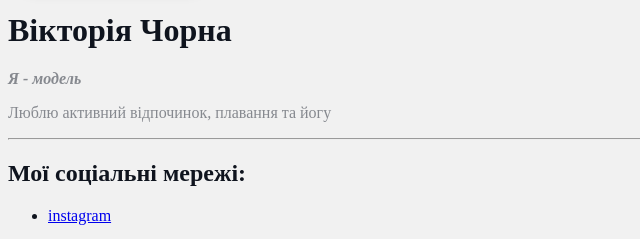
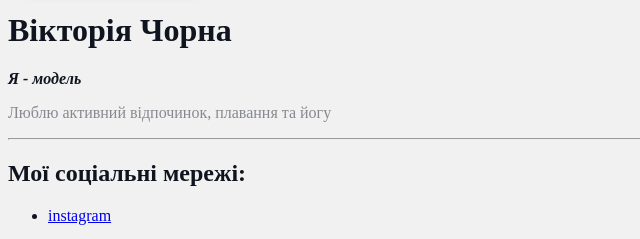
Before and after one commit to viriaa/CV, a plain HTML site: page index.html in a window 1280 px wide. Shown: the part 322-561 px from the top of the page, 0-640 px from the left. Drawn offline with Linux system fonts and the light colour scheme; a web font is replaced by a local one.

```diff
--- a/index.html
+++ b/index.html
@@ -11,7 +11,7 @@
     <div class="info">
       <img src="photo/photo_vicka.jpg" alt="моє фото" class="avatar" />
       <h1>Вікторія Чорна</h1>
-      <p>
+      <p id="black">
         <em><strong>Я - модель</strong> </em>
       </p>
       <p>Люблю активний відпочинок, плавання та йогу</p>
--- a/styles.css
+++ b/styles.css
@@ -13,6 +13,11 @@ body {
   border-radius: 28px;
   box-shadow: 4px 4px 14px rgba(0, 0, 0, 0.25);
 }
+
+#black {
+  color: #0f141e;
+}
+
 .info p {
   color: #86898f;
 }
```
